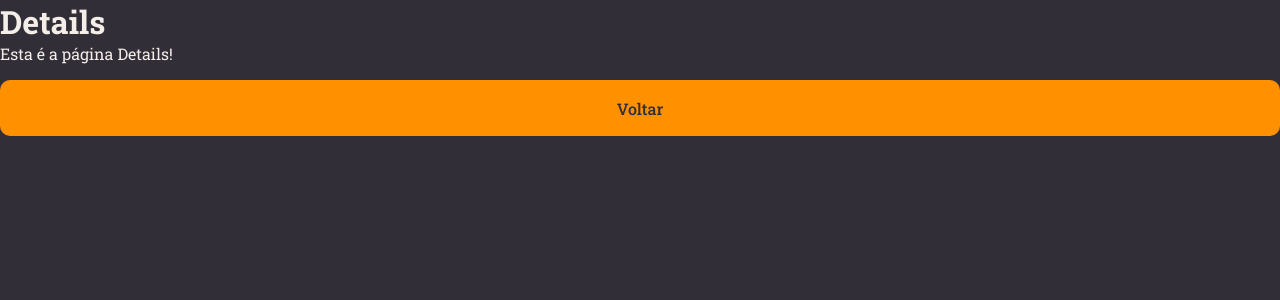
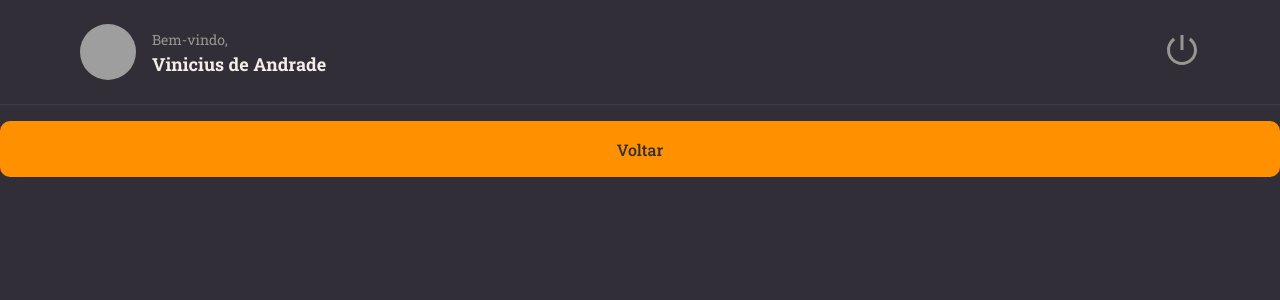
Before and after one commit to Viniciusy62/rocketnotes, a React (Vite) app: page / in a window 1280 px wide. Shown: the top 300 px of the page. Built offline with nearby package versions, Linux system fonts and the light colour scheme; grey boxes are pictures that could not be loaded.

Commit message:
import react-icons lib and create Header Component

```diff
--- a/package.json
+++ b/package.json
@@ -12,6 +12,7 @@
   "dependencies": {
     "react": "^18.2.0",
     "react-dom": "^18.2.0",
+    "react-icons": "^5.0.1",
     "styled-components": "^6.1.8"
   },
   "devDependencies": {
--- /dev/null
+++ b/src/components/Header/index.jsx
@@ -0,0 +1,24 @@
+import { RiShutDownLine } from "react-icons/ri"
+import { Container, Profile, Logout } from './styles';
+
+export function Header() {
+  return (
+    <Container>
+      <Profile>
+        <img
+          src="https://github.com/viniciusy62.png"
+          alt="Foto de usuário"
+        />
+
+        <div>
+          <span>Bem-vindo,</span>
+          <strong>Vinicius de Andrade</strong>
+        </div>
+      </Profile>
+
+      <Logout>
+        <RiShutDownLine />
+      </Logout>
+    </Container>
+  )
+}
--- /dev/null
+++ b/src/components/Header/styles.js
@@ -0,0 +1,55 @@
+import styled from "styled-components";
+
+export const Container = styled.header`
+  grid-area: header;
+
+  height: 105px;
+  width: 100%;
+
+  border-bottom-width: 1px;
+  border-bottom-style: solid;
+  border-bottom-color: ${({ theme }) => theme.COLORS.BACKGROUND_700 };
+
+  display: flex;
+  justify-content: space-between;
+
+  padding: 0 80px;
+`;
+
+export const Profile = styled.div`
+  display: flex;
+  align-items: center;
+
+  > img {
+    width: 56px;
+    height: 56px;
+    border-radius: 50%;
+  }
+
+  > div {
+    display: flex;
+    flex-direction: column;
+    margin-left: 16px;
+    line-height: 24px;
+
+    span {
+      font-size: 14px;
+      color: ${({ theme }) => theme.COLORS.GRAY_100 };
+    }
+
+    strong {
+      font-size: 18px;
+      color: ${({ theme }) => theme.COLORS.WHITE };
+    }
+  }
+`;
+
+export const Logout = styled.button`
+  border: none;
+  background: none;
+
+  > svg {
+    font-size: 36px;
+    color: ${({ theme }) => theme.COLORS.GRAY_100 };
+  }
+`;
--- a/src/pages/Details/index.jsx
+++ b/src/pages/Details/index.jsx
@@ -1,12 +1,12 @@
 import { Container } from "./styles";
+
+import { Header } from "../../components/Header";
 import { Button } from "../../components/Button";
 
 export function Details() {
   return (
     <Container>
-      <h1>Details</h1>
-      <p>Esta é a página Details!</p>
-
+      <Header />
       <Button title="Voltar"/>
 
     </Container>
--- a/src/pages/Details/styles.js
+++ b/src/pages/Details/styles.js
@@ -1,3 +1,12 @@
 import styled from "styled-components";
 
-export const Container = styled.div``;
+export const Container = styled.div`
+  width: 100%;
+  height: 100vh;
+
+  display: grid;
+  grid-template-rows: 105px auto;
+  grid-template-areas:
+    "header"
+    "content";
+`;
```
Also changed, not shown: 1 other file (tests, documents, lock files or other folders).
